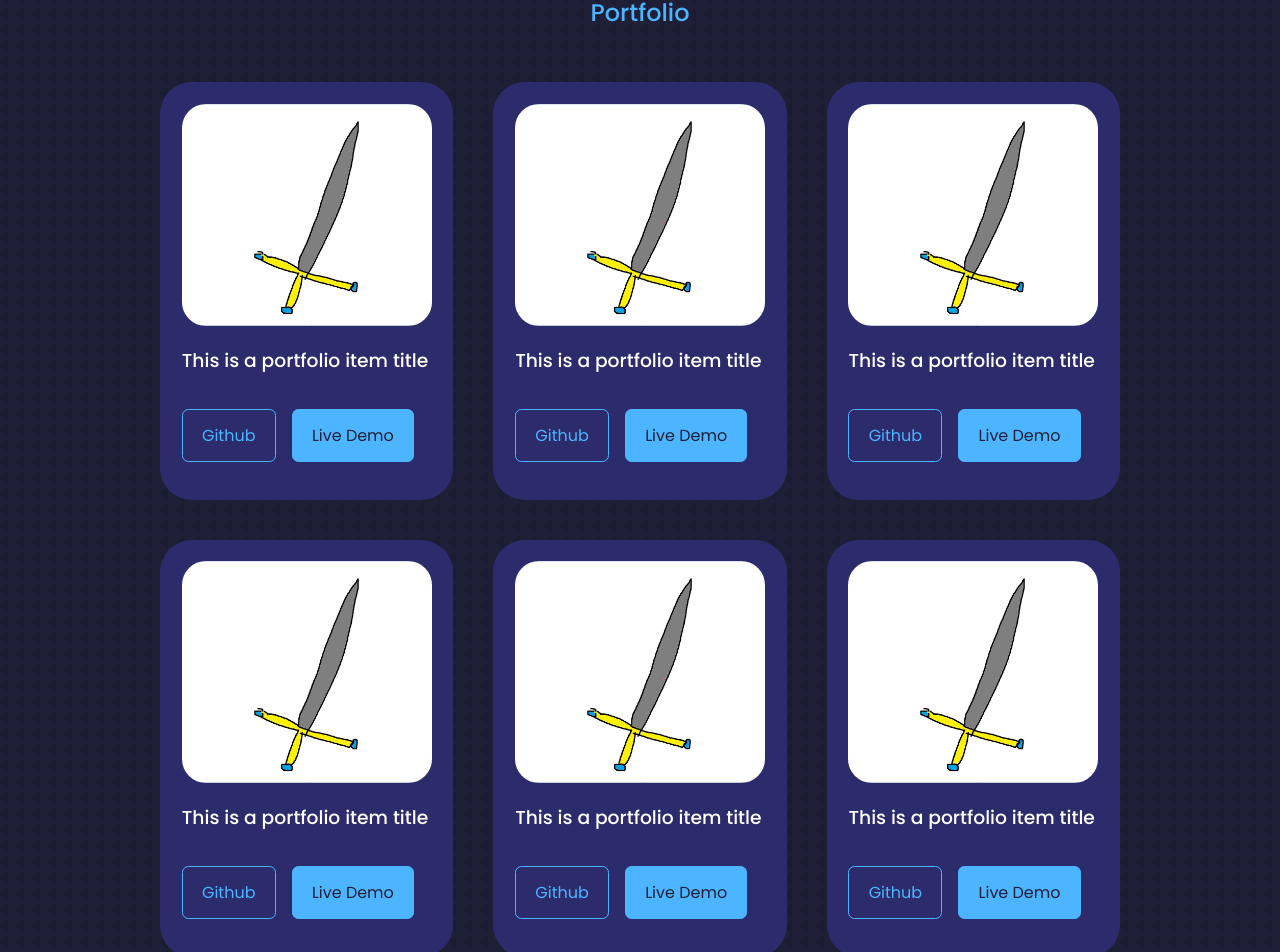
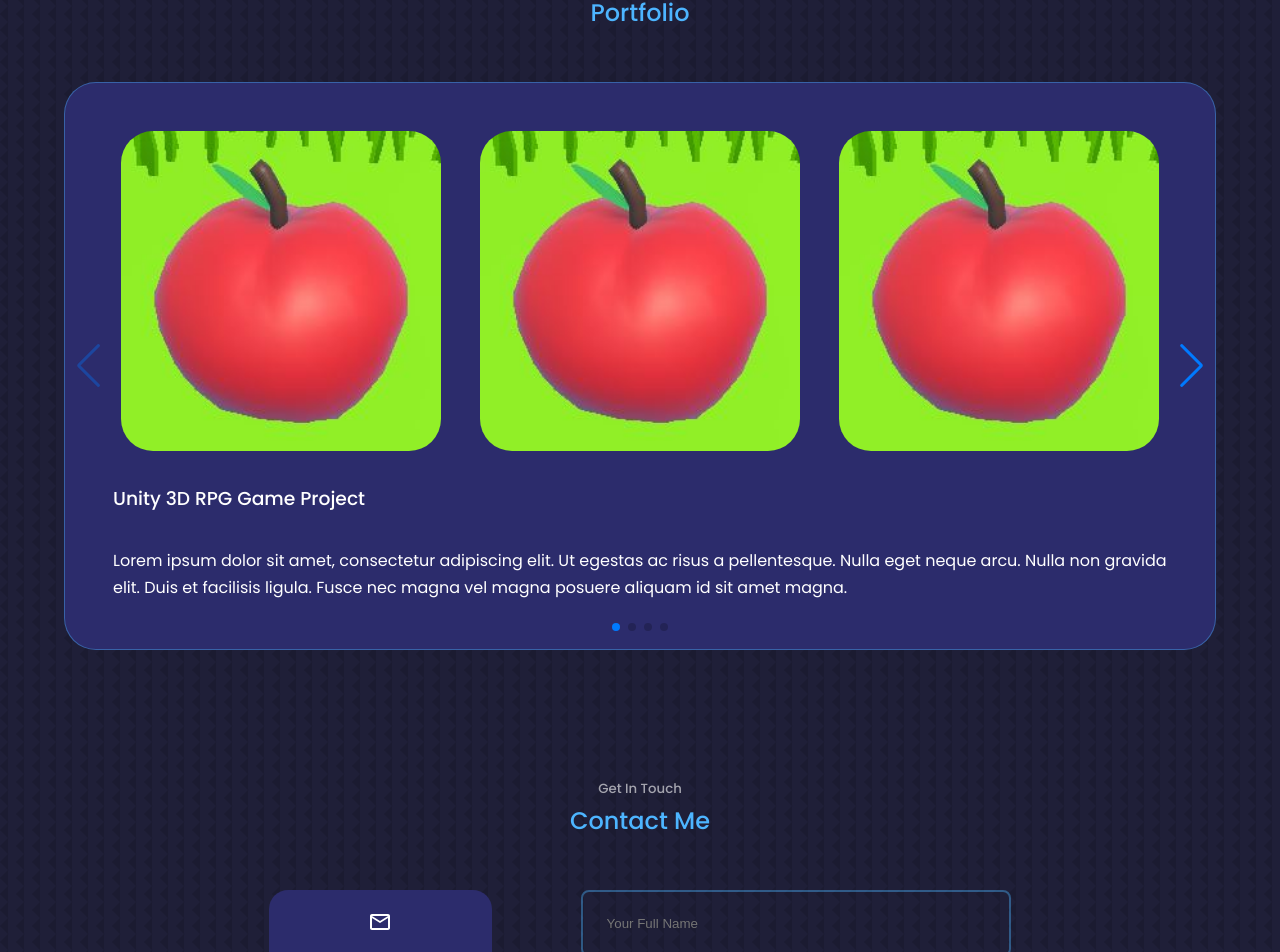
Before and after one commit to MariosKampouris/portfolioProject, a React (Create React App) app: page / in a window 1280 px wide. Shown: the part 2234-3186 px from the top of the page. Built offline with nearby package versions, Linux system fonts and the light colour scheme.

Commit message:
Create new Portfolio page

```diff
--- a/src/components/portfolio/Portfolio.jsx
+++ b/src/components/portfolio/Portfolio.jsx
@@ -1,6 +1,12 @@
-import React from 'react'
+import React, { useRef, useState } from "react"
 import './portfolio.css'
 import IMG1 from '../../assets/swordofkings.JPG'
+import { Swiper, SwiperSlide } from 'swiper/react';
+import 'swiper/css';
+import "swiper/css/pagination";
+import "swiper/css/navigation";
+import { Pagination, Navigation} from "swiper";
+import redapple from '../../assets/redapple.JPG'
 
 function Portfolio() {
   return (
@@ -8,68 +14,51 @@ function Portfolio() {
       <h5>My Recent Work</h5>
       <h2>Portfolio</h2>
 
-      <div className='container portfolio__container'>
-        <article className='portfolio__item'>
-          <div className='portfolio__item-image'>
-            <img src={IMG1} alt='img1'/>
-          </div>
-          <h3>This is a portfolio item title</h3>
-          <div className='portfolio__item-cta'>
-            <a href='https://github.com' className='btn'>Github</a>
-            <a href='https://dribbble.com/search/alien-pixels' className='btn btn-primary' target={'_blank'} rel='noreferrer'>Live Demo</a>
-          </div>
-        </article>
-        <article className='portfolio__item'>
-          <div className='portfolio__item-image'>
-            <img src={IMG1} alt='img1'/>
-          </div>
-          <h3>This is a portfolio item title</h3>
-          <div className='portfolio__item-cta'>
-            <a href='https://github.com' className='btn'>Github</a>
-            <a href='https://dribbble.com/search/alien-pixels' className='btn btn-primary' target={'_blank'} rel='noreferrer'>Live Demo</a>
-          </div>
-        </article>
-        <article className='portfolio__item'>
-          <div className='portfolio__item-image'>
-            <img src={IMG1} alt='img1'/>
-          </div>
-          <h3>This is a portfolio item title</h3>
-          <div className='portfolio__item-cta'>
-            <a href='https://github.com' className='btn'>Github</a>
-            <a href='https://dribbble.com/search/alien-pixels' className='btn btn-primary' target={'_blank'} rel='noreferrer'>Live Demo</a>
-          </div>
-        </article>
-        <article className='portfolio__item'>
-          <div className='portfolio__item-image'>
-            <img src={IMG1} alt='img1'/>
-          </div>
-          <h3>This is a portfolio item title</h3>
-          <div className='portfolio__item-cta'>
-            <a href='https://github.com' className='btn'>Github</a>
-            <a href='https://dribbble.com/search/alien-pixels' className='btn btn-primary' target={'_blank'} rel='noreferrer'>Live Demo</a>
-          </div>
-        </article>
-        <article className='portfolio__item'>
-          <div className='portfolio__item-image'>
-            <img src={IMG1} alt='img1'/>
-          </div>
-          <h3>This is a portfolio item title</h3>
-          <div className='portfolio__item-cta'>
-            <a href='https://github.com' className='btn'>Github</a>
-            <a href='https://dribbble.com/search/alien-pixels' className='btn btn-primary' target={'_blank'} rel='noreferrer'>Live Demo</a>
-          </div>
-        </article>
-        <article className='portfolio__item'>
-          <div className='portfolio__item-image'>
-            <img src={IMG1} alt='img1'/>
-          </div>
-          <h3>This is a portfolio item title</h3>
-          <div className='portfolio__item-cta'>
-            <a href='https://github.com' className='btn'>Github</a>
-            <a href='https://dribbble.com/search/alien-pixels' className='btn btn-primary' target={'_blank'} rel='noreferrer'>Live Demo</a>
-          </div>
-        </article>
-      </div>
+      <Swiper
+        className="portfolio__Swiper"
+        navigation={true}
+        centeredSlides={true}
+        pagination={{
+          dynamicMainBullets: true,
+          clickable: true
+        }}
+        modules={[Pagination, Navigation]}
+        spaceBetween={20}
+        slidesPerView={1}
+        onSlideChange={() => console.log('slide change')}
+        onSwiper={(swiper) => console.log(swiper)}
+      >
+          <SwiperSlide>
+            <div className="portfolio__item">
+              <div className="portfolio__image__container">
+                <div className="portfolio__Swiper__Image">
+                  <img src={redapple} alt='About Image'/>
+                </div>
+                <div className="portfolio__Swiper__Image">
+                  <img src={redapple} alt='About Image'/>
+                </div>
+                <div className="portfolio__Swiper__Image">
+                  <img src={redapple} alt='About Image'/>
+                </div>
+              </div>
+              <h3>Unity 3D RPG Game Project</h3>
+              <p>
+                Lorem ipsum dolor sit amet, consectetur adipiscing elit. Ut egestas ac risus a pellentesque.
+                Nulla eget neque arcu. Nulla non gravida elit. Duis et facilisis ligula.
+                Fusce nec magna vel magna posuere aliquam id sit amet magna.
+              </p>
+            </div>
+          </SwiperSlide>
+          <SwiperSlide>
+            slide 2
+          </SwiperSlide>
+          <SwiperSlide>
+            slide 3
+          </SwiperSlide>
+          <SwiperSlide>
+            slide 4
+          </SwiperSlide>
+      </Swiper>
     </section>
   )
 }
--- a/src/components/portfolio/portfolio.css
+++ b/src/components/portfolio/portfolio.css
@@ -1,15 +1,36 @@
-.portfolio__container {
+.portfolio__image__container {
     display: grid;
     grid-template-columns: repeat(3, 1fr);
-    gap: 2.5rem;
+    gap: 1.5rem;
+    margin-bottom: 2rem;
+    justify-items: center;
+}
+
+.portfolio__Swiper {
+    background: var(--color-bg-variant);
+    border-radius: 2rem;
+    border: 1px solid transparent;
+    transition: var(--transition);
+    width: 90%;
+    border-color: var(--color-primary-variant);
+}
+
+.portfolio__Swiper__Image {
+    width: 20rem;
+    height: 20rem;
+    overflow: hidden;
+    border-radius: 2rem;
+    transition: var(--transition);
+}
+
+.portfolio__Swiper__Image:hover {
+    transform: scale(1.1);
 }
 
 .portfolio__item {
-    background: var(--color-bg-variant);
-    padding: 1.3rem;
-    border-radius: 2rem;
-    border: 1px solid transparent;
-    transition: var(--transition);
+    padding: 3rem;
+    height: 100%;
+    width: 100%;
 }
 
 .portfolio__item:hover {
```
